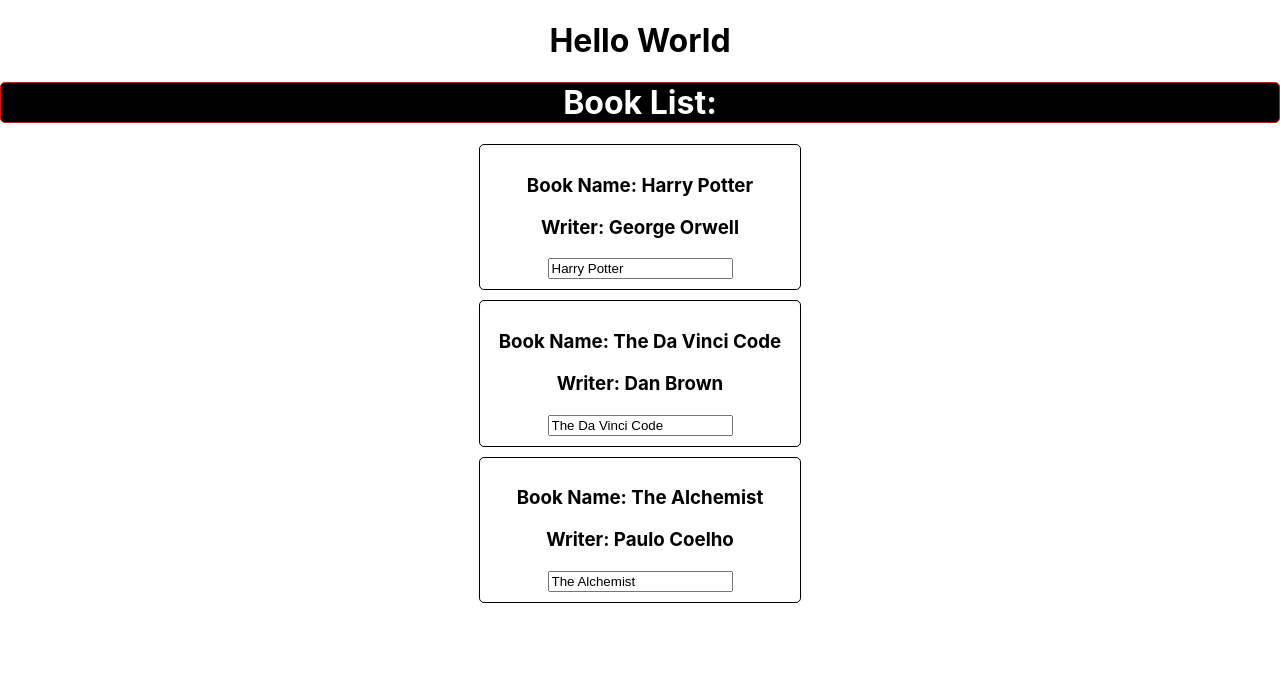
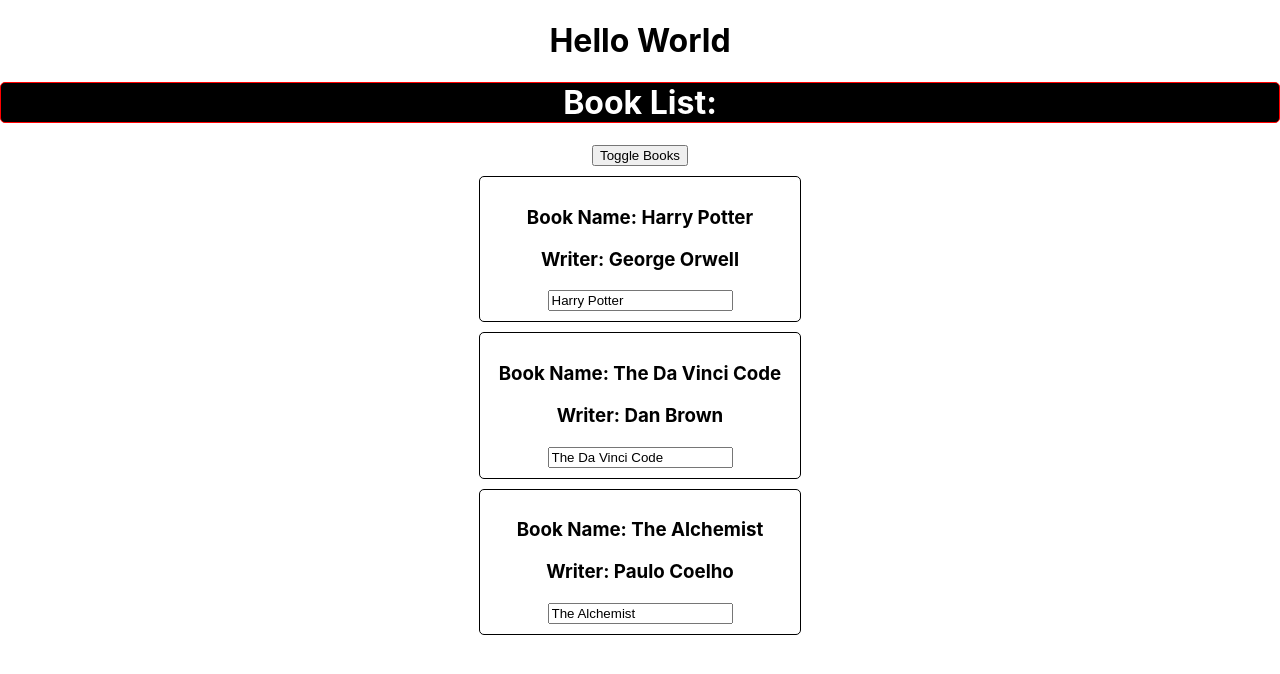
Before and after one commit to shwakib/fromscratch, a React (Create React App) app in the folder full-stack-journey/REACT/f1st-react-app/hello-world/: page / in a window 1280 px wide. Shown: the top 674 px of the page. Built offline with nearby package versions, Linux system fonts and the light colour scheme.

Commit message:
conditional rendering

```diff
--- a/full-stack-journey/REACT/f1st-react-app/hello-world/src/App.js
+++ b/full-stack-journey/REACT/f1st-react-app/hello-world/src/App.js
@@ -21,7 +21,8 @@
       { id: 1, bookName: "Harry Potter", bookWriter: "George Orwell" },
       { id: 2, bookName: "The Da Vinci Code", bookWriter: "Dan Brown" },
       { id: 3, bookName: "The Alchemist", bookWriter: "Paulo Coelho" }
-    ]
+    ],
+    showBooks: true
   }
   // changeBookState = (newBookName) => {
   //   this.setState({
@@ -32,13 +33,16 @@
   //     ]
   //   });
   // }
-  changeWithInput = (event) => {
+  changeWithInput = (event, index) => {
+    const book = {
+      ...this.state.books[index]
+    }
+    book.bookName = event.target.value;
+    const books = [...this.state.books];
+    books[index] = book;
+
     this.setState({
-      books: [
-        { bookName: event.target.value, bookWriter: "George Orwell" },
-        { bookName: "The Da Vinci Code", bookWriter: "Dan Brown" },
-        { bookName: "Metmorphosis", bookWriter: "Franz Kafka" }
-      ]
+      books: books
     });
   }
   deletBookState = (index) => {
@@ -49,6 +53,11 @@
     this.setState({
       books: books
     })
+  }
+  toggleBooks = () => {
+    this.setState({
+      showBooks: !this.state.showBooks
+    });
   }
   // constructor() {
   //   super();
@@ -63,7 +72,9 @@
     };
 
     // const booksState = this.state.books;
-    const books = this.state.books.map((book, index) => {
+    let books = null;
+    if (this.state.showBooks) {
+      books = this.state.books.map((book, index) => {
         console.log(book.bookName);
         console.log(book.bookWriter);
         console.log(index);
@@ -73,9 +84,11 @@
             bookWriter={book.bookWriter}
             delete={() => this.deletBookState(index)}
             key={book.id}
+            inputName={(event) => this.changeWithInput(event, index)}
           />
         )
       });
+    }
     console.log(books);
 
     return (
@@ -90,6 +103,10 @@
         Sending properties to book function [bookName,bookWriter] & inputName is a variable ={this.changeWithInput} sending an event in parameter
         <Book bookName={this.state.books[1].bookName} bookWriter={this.state.books[1].bookWriter} />
         <Book bookName={this.state.books[2].bookName} bookWriter={this.state.books[2].bookWriter} change={this.changeBookState.bind(this, "Amar Bondhu Rashed")} /> Sending properties to book function [bookName,bookWriter] & change= is a variable {this.changeBookState.bind(this, "Amar Bondhu Rashed")} sending event and value as parameters */}
+
+        <button onClick={this.toggleBooks}>Toggle Books</button>
+
+        {/* {books} */}
         {books}
 
         {/* <button onClick={() => this.changeBookState("Amar Bondhu CTO")}>Change State</button> */}
```
Lines whose indentation alone changed are shown as unchanged.
